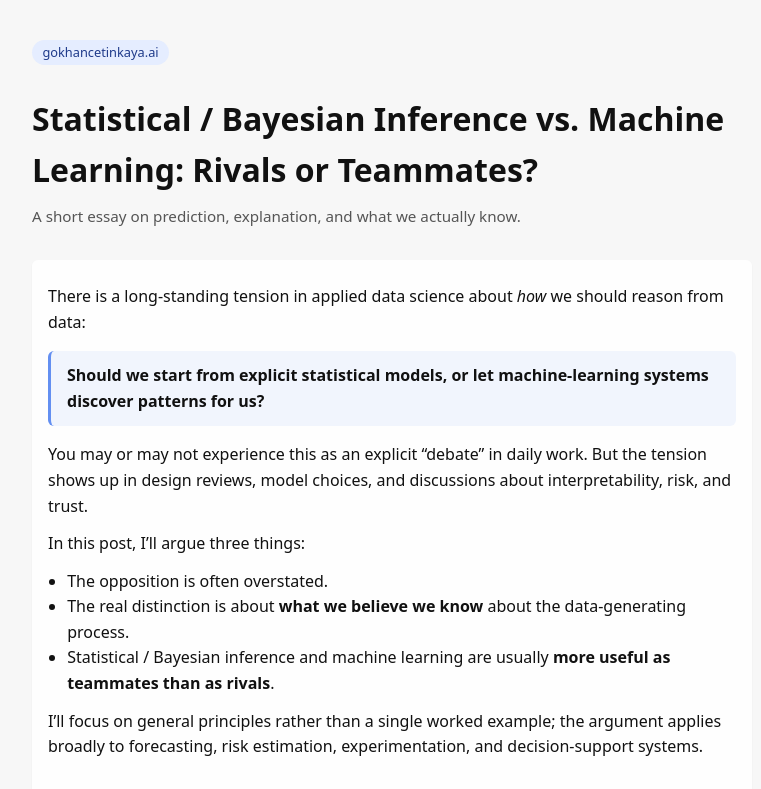
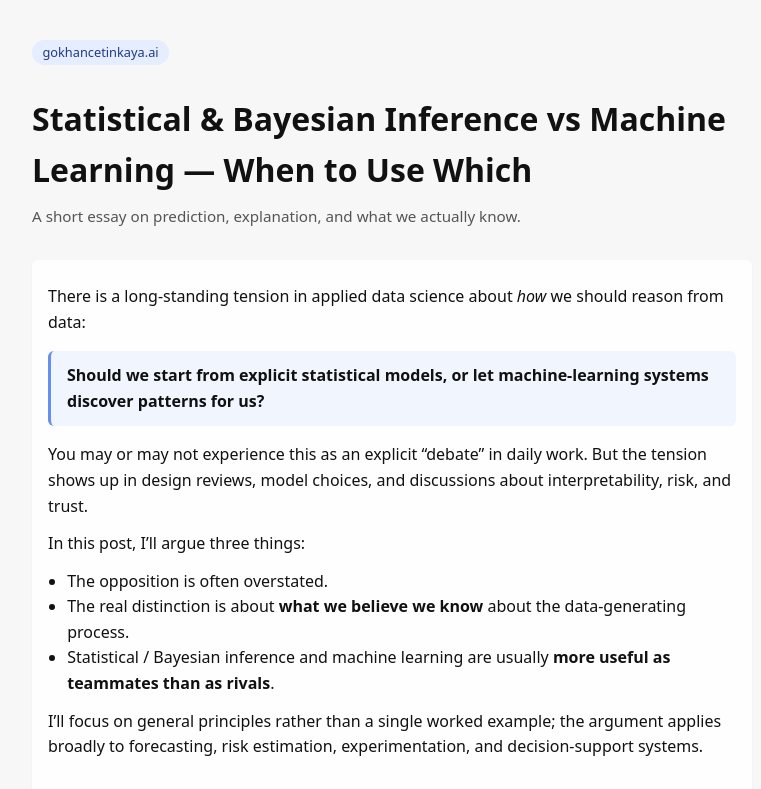
Before and after one commit to gcetinkaya/gokhancetinkaya.ai, a plain HTML site: page post-stat-bayes-vs-ml.html in a window 1280 px wide. Shown: the top 789 px of the page, without its empty margins (248-1009 px from the left). Drawn offline with Linux system fonts and the light colour scheme.

Commit message:
minor text changes

```diff
--- a/post-stat-bayes-vs-ml.html
+++ b/post-stat-bayes-vs-ml.html
@@ -2,9 +2,9 @@
 <html lang="en">
 <head>
   <meta charset="UTF-8" />
-  <title>Statistical / Bayesian Inference vs. Machine Learning: Rivals or Teammates? — Gökhan Çetinkaya</title>
+  <title>Statistical & Bayesian Inference vs Machine Learning — When to Use Which — Gökhan Çetinkaya</title>
   <meta name="viewport" content="width=device-width, initial-scale=1" />
-  <meta name="description" content="A practitioner’s take on when statistical/Bayesian modeling beats ML, when ML beats modeling, and why they’re better as teammates." />
+  <meta name="description" content="A senior practitioner's perspective on statistical and Bayesian inference versus machine learning, and when each approach makes sense in real-world decision systems." />
   <link rel="stylesheet" href="styles.css" />
 </head>
 <body>
@@ -14,7 +14,7 @@
         <a href="index.html" class="pill">gokhancetinkaya.ai</a>
       </div>
 
-      <h1>Statistical / Bayesian Inference vs. Machine Learning: Rivals or Teammates?</h1>
+      <h1>Statistical & Bayesian Inference vs Machine Learning — When to Use Which</h1>
       <p class="meta">
         A short essay on prediction, explanation, and what we actually know.
       </p>
```
Also changed, not shown: index.html (+1 -1 lines).
